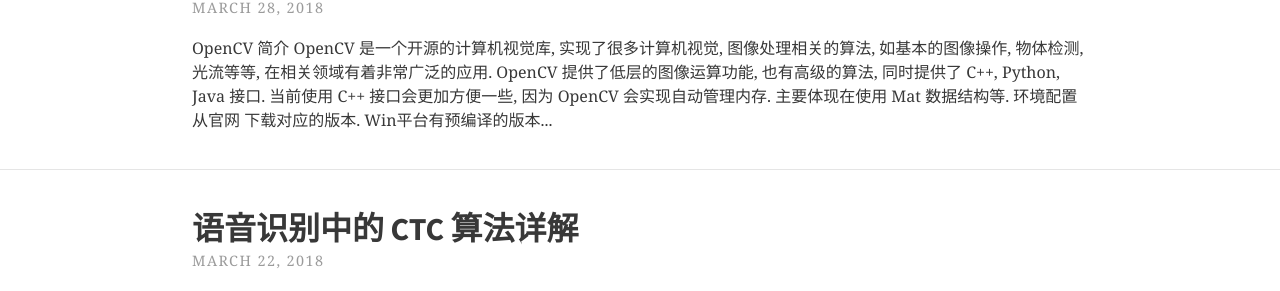
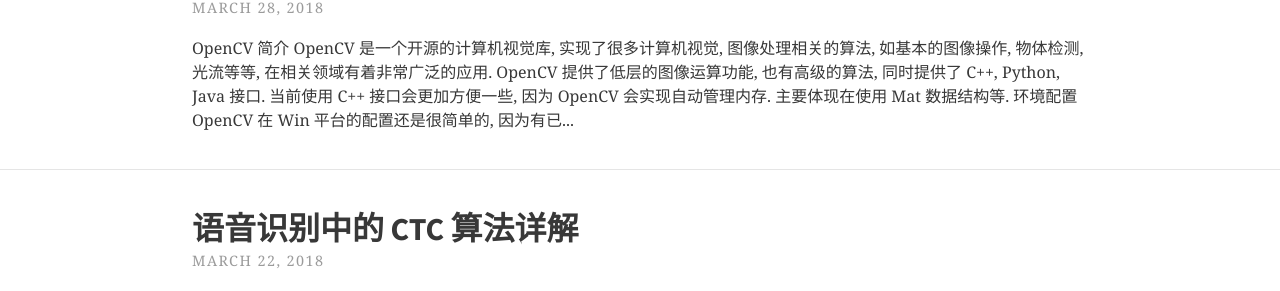
Before and after one commit to phreer/phreer.github.io, a Jekyll site: the page built from index.html, in a window 1280 px wide. Shown: the part 237-528 px from the top of the page. Built offline with Jekyll 4.4.1, drawn with Linux system fonts in a browser that asks for light colours; the list of posts is cut into pages by our own code.

Commit message:
edit 3-28

```diff
--- a/_posts/2018-3-28-setup_opencv_and_basic_usage.md
+++ b/_posts/2018-3-28-setup_opencv_and_basic_usage.md
@@ -11,10 +11,11 @@ OpenCV 是一个开源的计算机视觉库, 实现了很多计算机视觉, 图
 当前使用 C++ 接口会更加方便一些, 因为 OpenCV 会实现自动管理内存. 主要体现在使用 Mat 数据结构等.
 
 ## 环境配置
+OpenCV 在 Win 平台的配置还是很简单的, 因为有已经编译好的. 其他平台需要使用 CMake 编译源文件, 请参考其他资料.
 - 从[官网](https://opencv.org/releases.html) 下载对应的版本.
 - Win平台有预编译的版本, 只需要执行 exe 文件将编译的文件解压到对应目录即可. **注意**: 预编译版本似乎只支持 MSVC 编译器,  因此安装 Qt 的时候尽量选择使用 MSVC 编译器(前提是已经安装 VS). 当然如果已经安装了其他编译器, 也可以在 Qt 的 Tools - > Options -> Build & Run 中设置 MSVC(Qt 会自动检测已安装的编译器). 如图所示
 
-![]({% baseurl %}/assets/img/2018-3-28/setup_compiler.jpg)
+![]({{ site.baseurl }}/assets/img/2018-3-28/setup_compiler.jpg)
 
 - 解压以后需要在 .pro 文件中添加 lib 文件和 include 目录. **注意**: 我们这里使用的版本是 OpenCV 3.4, 该版本大对 lib 文件进行了合并, 只有一个 world 文件. 这和网上大多数教程所用的版本不一样. 比如我的 .pro 文件定义是
 
```
Also changed, not shown: 8 other files.
